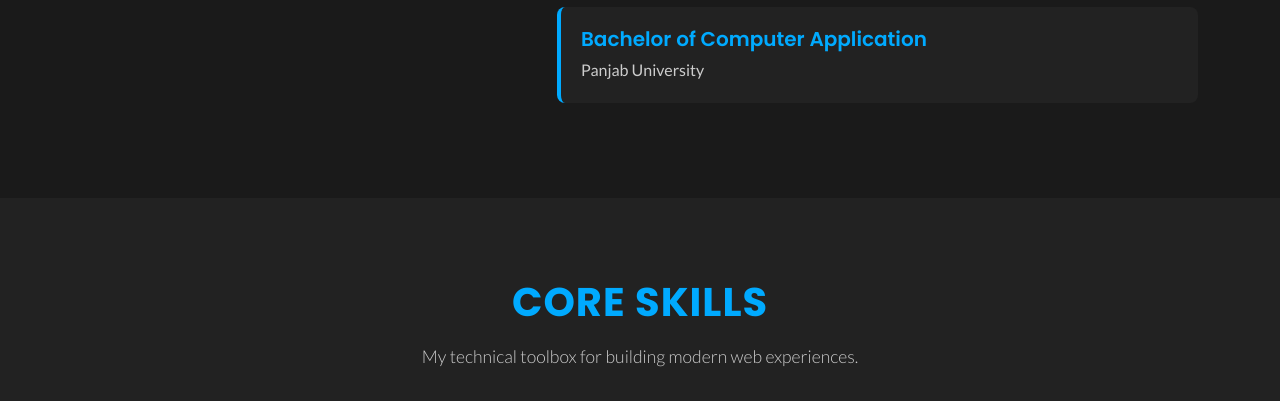
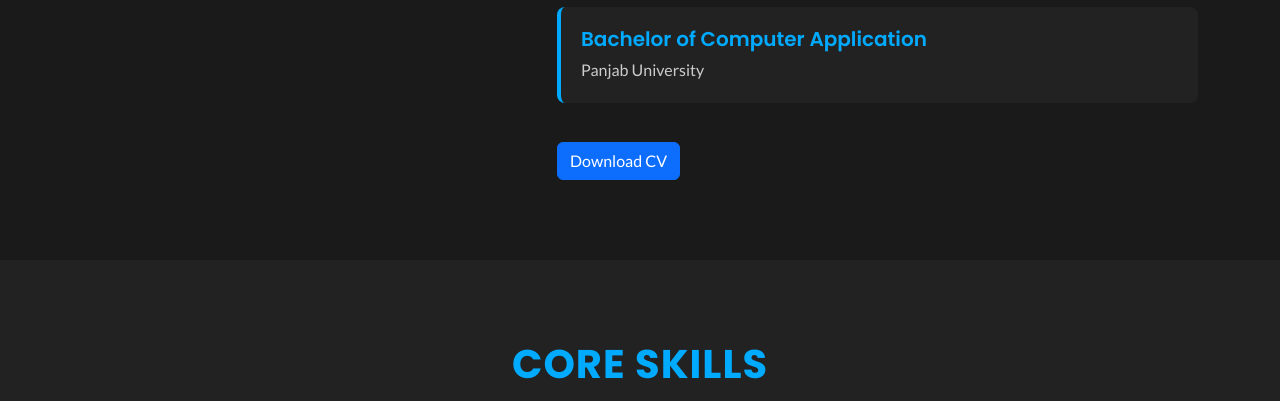
Before and after one commit to 17karanmaggo/-karancv, a plain HTML site: page index.html in a window 1280 px wide. Shown: the part 1325-1726 px from the top of the page. Drawn offline with nearby package versions, Linux system fonts and the light colour scheme; animation ran at ten frames a second.

Commit message:
cv button

```diff
--- a/index.html
+++ b/index.html
@@ -1002,6 +1002,9 @@
                         <div class="education-item">
                             <h5>Bachelor of Computer Application</h5>
                             <p>Panjab University</p>
+                        </div>
+                        <div class="cv-btn">
+                            <a href="karan-cv.pdf" class="btn btn-primary mt-4" download>Download CV</a>
                         </div>
                     </div>
                 </div>
```
Also changed, not shown: 1 other file.
